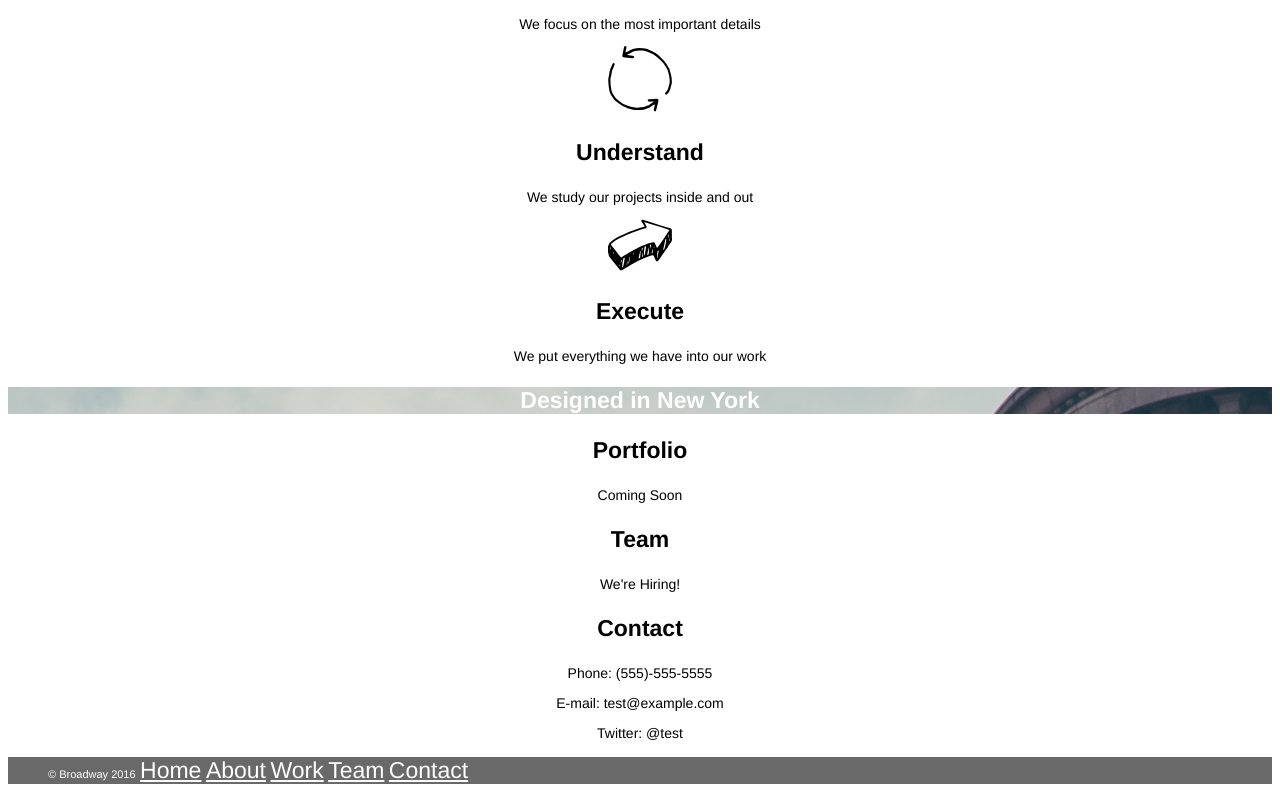
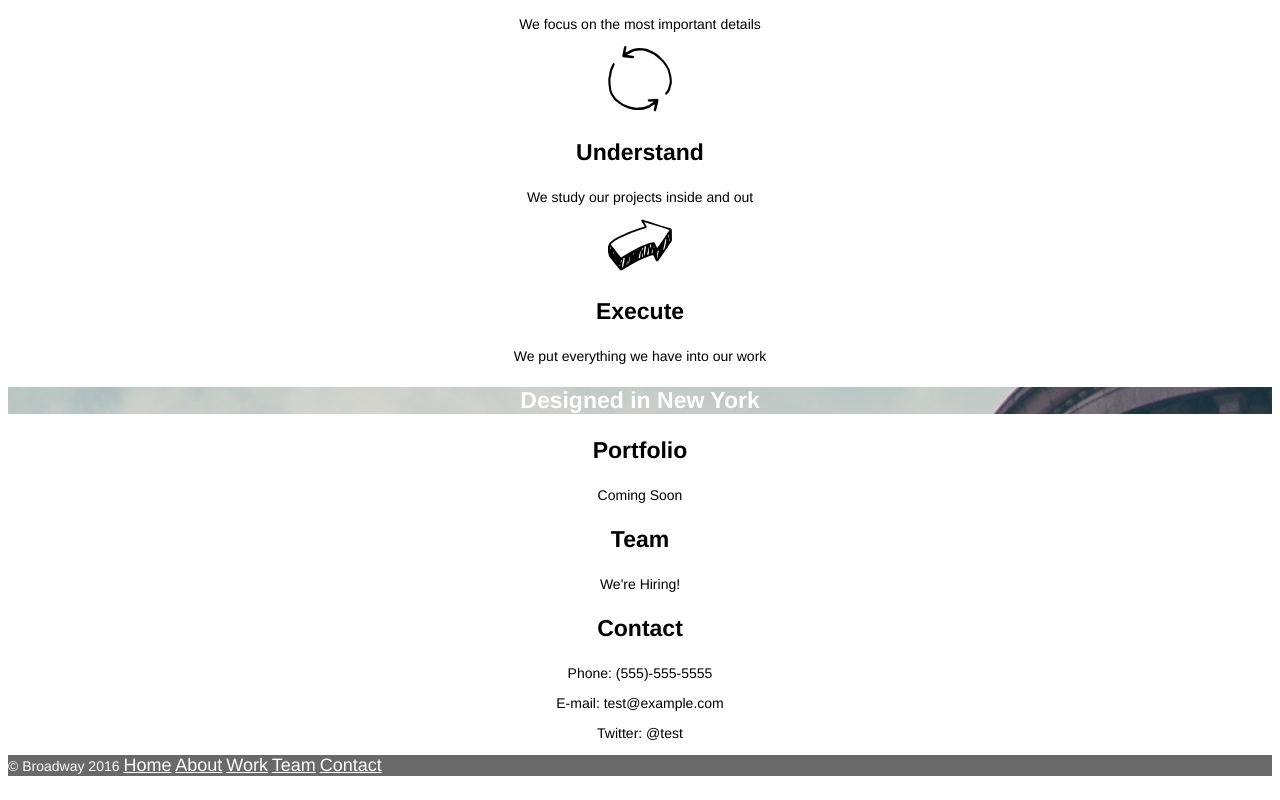
Before and after one commit to normcler/broadway, a plain HTML site: page index.html in a window 1280 px wide. Shown: the part 465-1265 px from the top of the page. Drawn offline with Linux system fonts and the light colour scheme.

Commit message:
fix footer

```diff
--- a/index.html
+++ b/index.html
@@ -3,6 +3,10 @@
 Purpose: The single-page Broadway web page.
 
 Designer: N. S. Clerman, 02-Jul-2017
+
+Revisions
+=========
+1) N. S. Clerman, 03-Jul-2017: Shorten the links in the top navigation section
 -->
 <html>
   <head>
@@ -19,16 +23,11 @@ Designer: N. S. Clerman, 02-Jul-2017
       <!-- Navigation done as a vertical list.-->
       <ul>
         <!-- -->
-        <li><a href="https://external-production.codecademy.com/assets/secure/index-e15cd898fa5906b22c02b7fc4cf8e509.html#">
-            Home</a></li>
-        <li><a href="https://external-production.codecademy.com/assets/secure/index-e15cd898fa5906b22c02b7fc4cf8e509.html#process">
-            Process</a></li>
-        <li><a href="https://external-production.codecademy.com/assets/secure/index-e15cd898fa5906b22c02b7fc4cf8e509.html#work">
-            Work</a></li>
-        <li><a href="https://external-production.codecademy.com/assets/secure/index-e15cd898fa5906b22c02b7fc4cf8e509.html#team">
-            Team</a></li>
-        <li><a href="https://external-production.codecademy.com/assets/secure/index-e15cd898fa5906b22c02b7fc4cf8e509.html#contact">
-            Contact</a></li>
+        <li><a href="#">Home</a></li>
+        <li><a href="#process">Process</a></li>
+        <li><a href="#work">Work</a></li>
+        <li><a href="#team">Team</a></li>
+        <li><a href="#contact">Contact</a></li>
         <!-- -->
       </ul>
     </div> <!-- id="top"-->
@@ -80,19 +79,14 @@ Designer: N. S. Clerman, 02-Jul-2017
     </div> <!-- id="info"-->
 
     <footer>
-      <ul id="navlist">
-        <li id="copyrgt">&copy; Broadway 2016</li>
-        <li><a href="https://external-production.codecademy.com/assets/secure/index-e15cd898fa5906b22c02b7fc4cf8e509.html#">
-            Home</a></li>
-        <li><a href="https://external-production.codecademy.com/assets/secure/index-e15cd898fa5906b22c02b7fc4cf8e509.html#about">
-            About</a></li>
-        <li><a href="https://external-production.codecademy.com/assets/secure/index-e15cd898fa5906b22c02b7fc4cf8e509.html#work">
-            Work</a></li>
-        <li><a href="https://external-production.codecademy.com/assets/secure/index-e15cd898fa5906b22c02b7fc4cf8e509.html#team">
-            Team</a></li>
-        <li><a href="https://external-production.codecademy.com/assets/secure/index-e15cd898fa5906b22c02b7fc4cf8e509.html#contact">
-            Contact</a></li>
-      </ul>
+      <p>
+        &copy; Broadway 2016
+        <a class="nav-btn"href="#">Home</a>
+        <a class="nav-btn"href="#about">About</a>
+        <a class="nav-btn"href="#work">Work</a>
+        <a class="nav-btn"href="#team">Team</a>
+        <a class="nav-btn"href="#contact">Contact</a>
+      </p>
     </footer>
 
   </body>
--- a/resources/css/style.css
+++ b/resources/css/style.css
@@ -47,19 +47,10 @@ li {
 footer {
     text-align: left;
     background-color: dimgray;
-}
-
-h6 {
     font-size: 11px;
     color: white;
 }
 
-#navlist li {
-    display: inline;
-    list-style-type: none;
-    font-size: 23px;
-    color: white;
+.nav-btn {
+    font-size: 18px;
 }
-#navlist #copyrgt {
-    font-size: 11px;
-}
```
